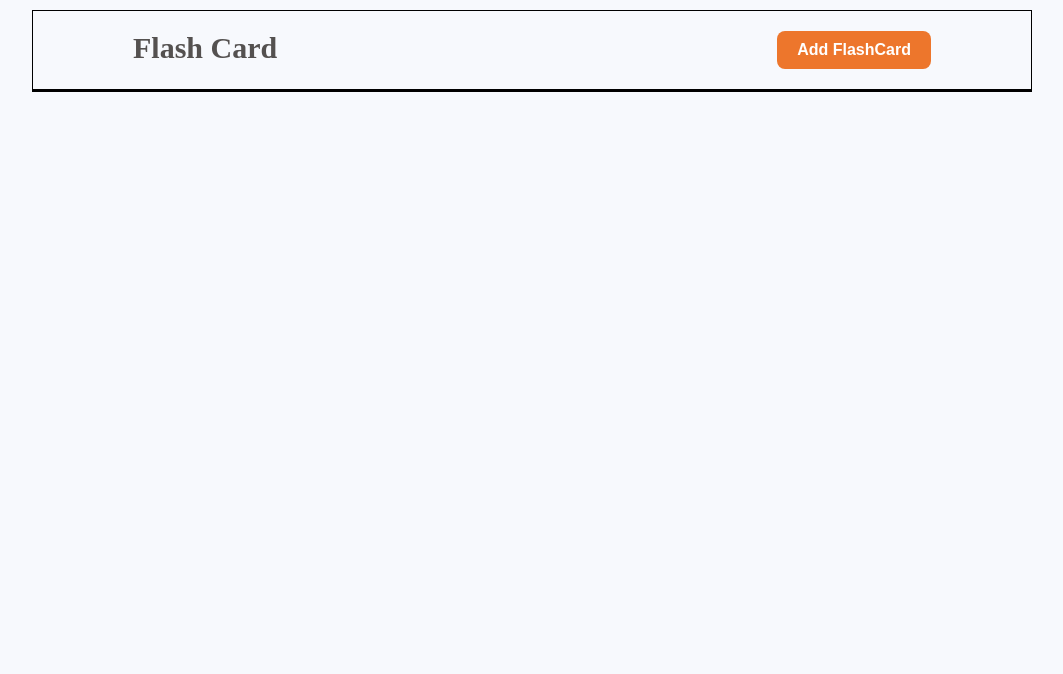
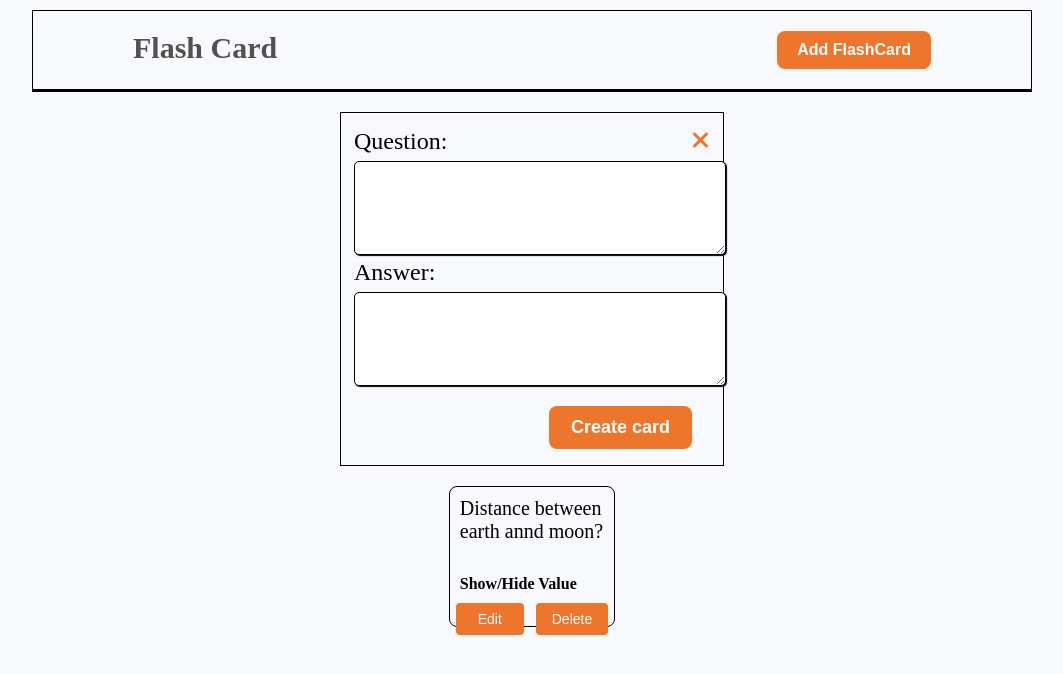
Before and after one commit to ashu9152/Flash-Card, a plain HTML site: page index.html in a window 1280 px wide. Shown: the whole page, without its empty margins (108-1171 px from the left). Drawn offline with Linux system fonts and the light colour scheme.

Commit message:
Added answer block on creation of flash card

```diff
--- a/index.html
+++ b/index.html
@@ -22,11 +22,12 @@
       <div id="cardContainer"></div>
     </div>
 
+    <!-- Question Card -->
     <div class="flashCardQuestion">
       <div class="newFlashQuestion">
         <div class="questionBlock">
           <h2 class="question">Question:</h2>
-          <i class="fa-sharp fa-solid fa-xmark"></i>
+          <i id="closeBtn" class="fa-sharp fa-solid fa-xmark"></i>
         </div>
         <textarea
           id="questionInput"
@@ -51,5 +52,20 @@
         <button id="createBtn">Create card</button>
       </div>
     </div>
+
+    <!-- Flash Card -->
+    <div class="flashBlock">
+      <div class="cardBlock">
+        <div class="questionAnswer">
+          <h4 class="questionValue">Distance between earth annd moon?</h4>
+          <h4 class="hideValue">Show/Hide Value</h4>
+          <h4 class="answerValue">12345678</h4>
+        </div>
+        <div class="buttonBlock">
+          <button class="editBtn">Edit</button>
+          <button class="deleteBtn">Delete</button>
+        </div>
+      </div>
+    </div>
   </body>
 </html>
--- a/script.js
+++ b/script.js
@@ -1,10 +1,15 @@
 const addFlashCard = document.querySelector(".addFlashCard");
-const addQuestion = document.getElementById("");
-const addAnswer = document.getElementById("");
-const updateCard = document.getElementById("");
-const deleteCard = document.getElementById("");
+const addQuestion = document.querySelector("");
+const addAnswer = document.querySelector("");
+const updateCard = document.querySelector("");
+const deleteCard = document.querySelector("");
+const closeBtn = document.querySelector("closeBtn");
 const flashCardQuestion = document.querySelector(".flashCardQuestion");
 
-addFlashCard.addEventListener("click", () => {
-  flashCardQuestion.style.display = "block";
-});
+// addFlashCard.addEventListener("click", () => {
+//   flashCardQuestion.style.display = "block";
+// });
+
+// closeBtn.addEventListener("click", () => {
+//   flashCardQuestion.style.display = "none";
+// });
--- a/style.css
+++ b/style.css
@@ -54,7 +54,7 @@ button {
   border: 1px solid;
   position: relative;
   margin: auto;
-  display: none;
+  /* display: none; */
   margin-top: 20px;
 }
 
@@ -78,6 +78,7 @@ i {
   margin-right: 15px;
   font-size: 24px;
   color: #ed762c;
+  cursor: pointer;
 }
 
 .answer {
@@ -113,3 +114,62 @@ textarea {
   padding: 11px 22px;
   border-radius: 8px;
 }
+
+.flashBlock {
+  display: flex;
+  justify-content: space-between;
+}
+
+.cardBlock {
+  width: 13vw;
+  height: 11vw;
+  display: flex;
+  flex-direction: column;
+  max-width: 22.5em;
+  border: 1px solid;
+  margin: auto;
+  margin-top: 20px;
+  justify-content: space-between;
+  border-radius: 8px;
+}
+
+.questionAnswer {
+  margin: 10px;
+}
+
+.questionValue {
+  font-size: 20px;
+  font-weight: 500;
+}
+
+.hideValue {
+  margin-top: 32px;
+}
+
+.answerValue {
+  font-size: 20px;
+  font-weight: 500;
+  display: none;
+}
+
+.buttonBlock {
+  display: flex;
+  justify-content: space-around;
+  margin-bottom: 4px;
+}
+
+.editBtn {
+  background-color: #ed762c;
+  color: #ffffff;
+  padding: 8px 22px;
+  font-size: 14px;
+  border-radius: 4px;
+}
+
+.deleteBtn {
+  background-color: #ed762c;
+  color: #ffffff;
+  padding: 8px 16px;
+  font-size: 14px;
+  border-radius: 4px;
+}
```
